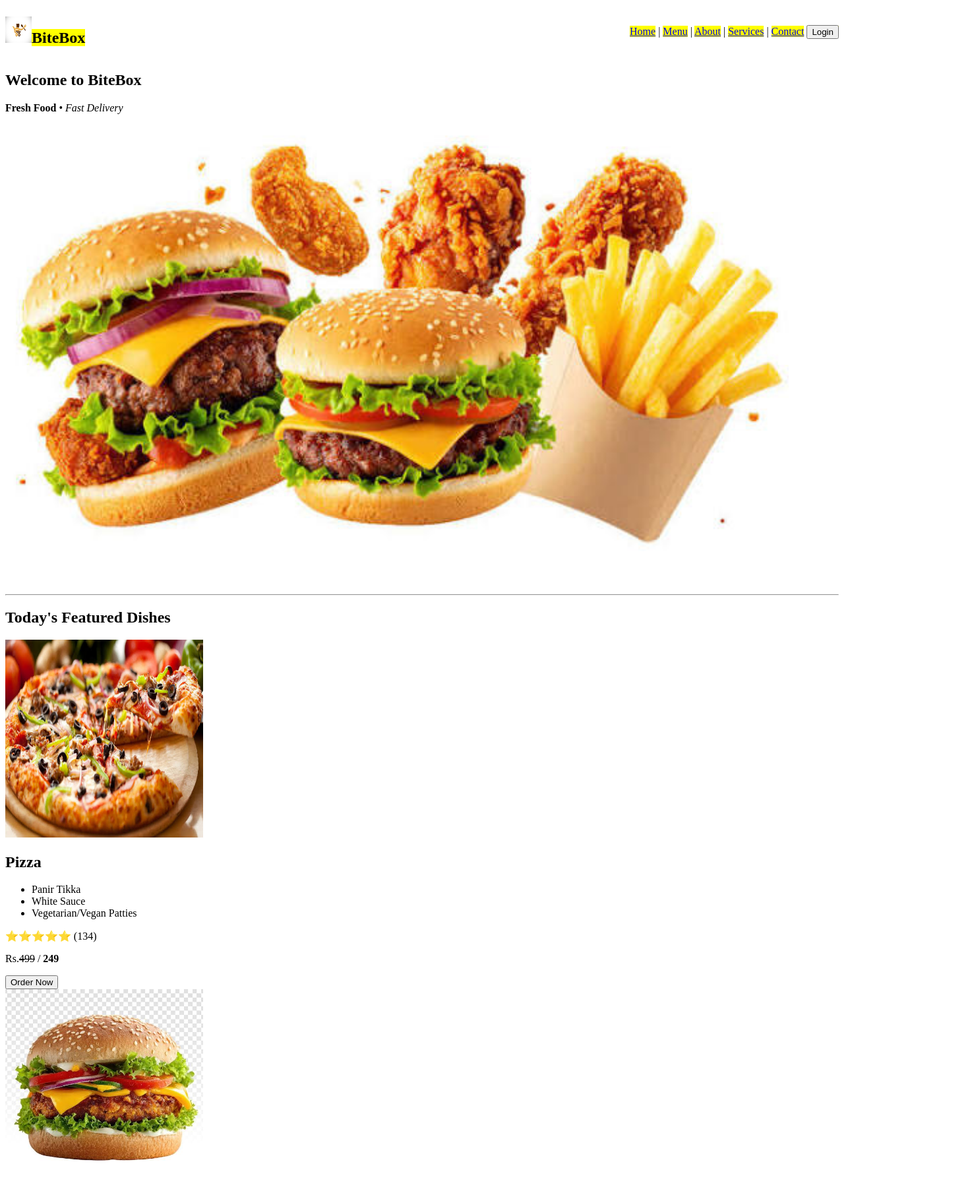
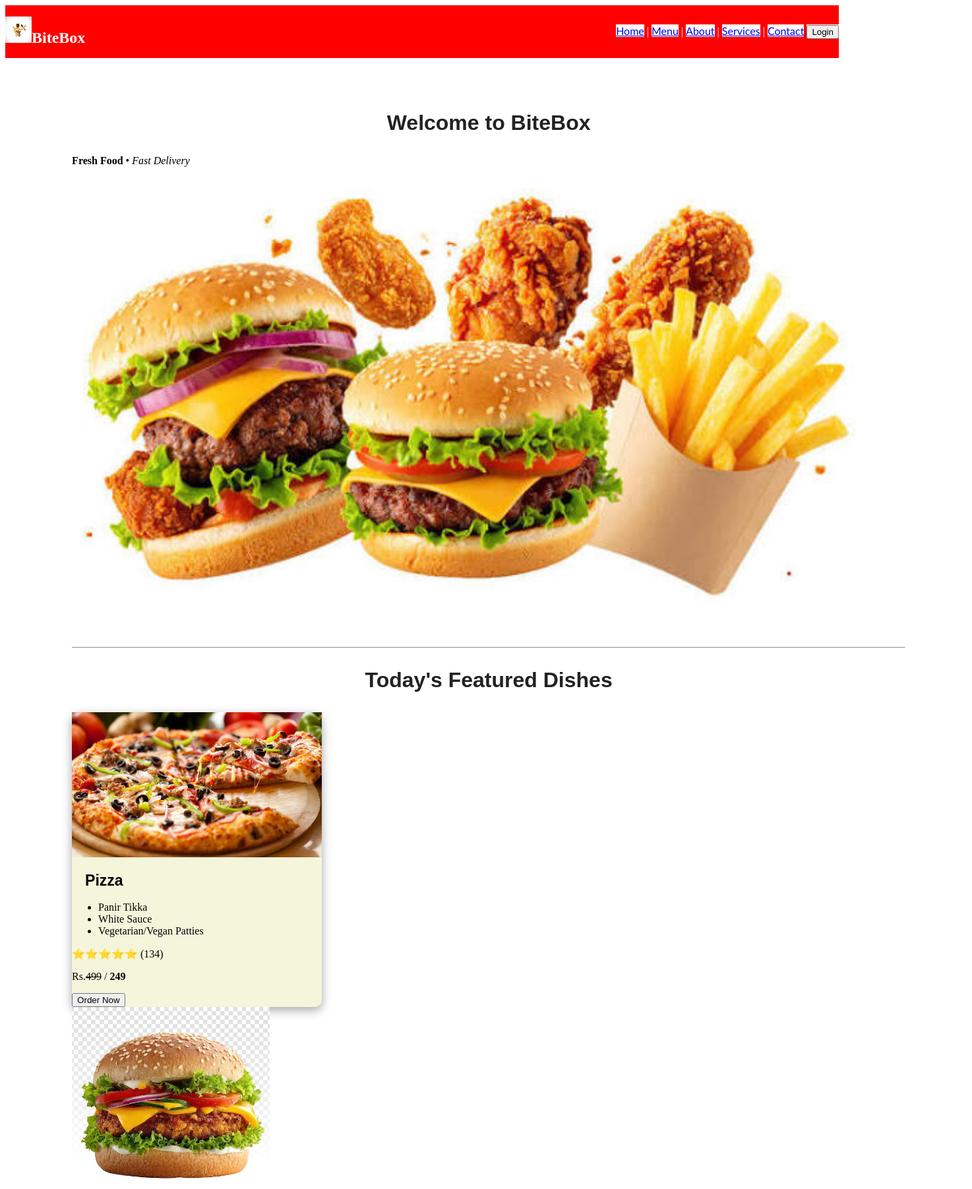
Before and after one commit to bhoomiddev/BiteBox, a plain HTML site: page index.html in a window 1280 px wide. Shown: the top 1803 px of the page at 66% size, 1474 px wide, since content can reach past the window. Drawn offline with Linux system fonts and the light colour scheme.

Commit message:
adding style sheet to navbar

```diff
--- a/index.html
+++ b/index.html
@@ -15,7 +15,7 @@
 
     <nav>
         <div class="navbar">
-            <h1><img src="./assets/images/logo.jpg" height="40" width="40"><mark>BiteBox</mark></h1>
+            <h1><img src="./assets/images/logo.jpg" height="40" width="40"><span>BiteBox</span></h1>
             <div>
                 <a Class="navlinks" href="index.html">Home</a>
                 |
@@ -61,7 +61,7 @@
 
         <section>
             <h2>Today's Featured Dishes</h2>
-            <div>
+            <div class="card">
                 <img src="./assets/images/pizzaindex.jpg" alt="Pizza" height="300" width="300">
                 <h2>Pizza</h2>
                 <p>
--- a/style/style.css
+++ b/style/style.css
@@ -1,5 +1,9 @@
 .navlinks{
-    background-color: yellow;
+    background-color: white;
+    font-family: 'Gill Sans', 'Gill Sans MT', Calibri, 'Trebuchet MS', sans-serif;
+}
+*{
+
 }
 
 .navbar{
@@ -8,4 +12,52 @@
     display: flex;
     align-items:center;
     justify-content: space-between;
+    background-color: red;
+    color: white;
+
 }
+
+.button{
+    height: 40px;
+    width: 50;
+    background-color: white;
+    color: black;
+
+}
+.welcome-section{
+    width: 100%;
+    height: 100vh;
+    display: flex;
+    align-items: center;
+}
+
+main{
+    width: 100%;
+    padding: 50px 8%;
+    background-color: #ffffff;
+}
+main section>h2{
+    text-align: center;
+    font-size: 32px;
+    color: #222;
+    margin: 30px 0px;
+    font-family: Arial, Helvetica, sans-serif;
+}
+.card{
+    background-color: beige;
+    border-radius: 10px;
+    box-shadow: rgba(0, 0, 0, 0.35) 0px 5px 15px;
+    width: 30%;
+}
+
+.card >img{
+    width: 100%;
+    height: 220px;
+    object-fit: cover;
+
+}
+.card > h2{
+    font-size: 23px ;
+    font-family: Arial, Helvetica, sans-serif;
+    margin: 18px 20px ;
+}
```
